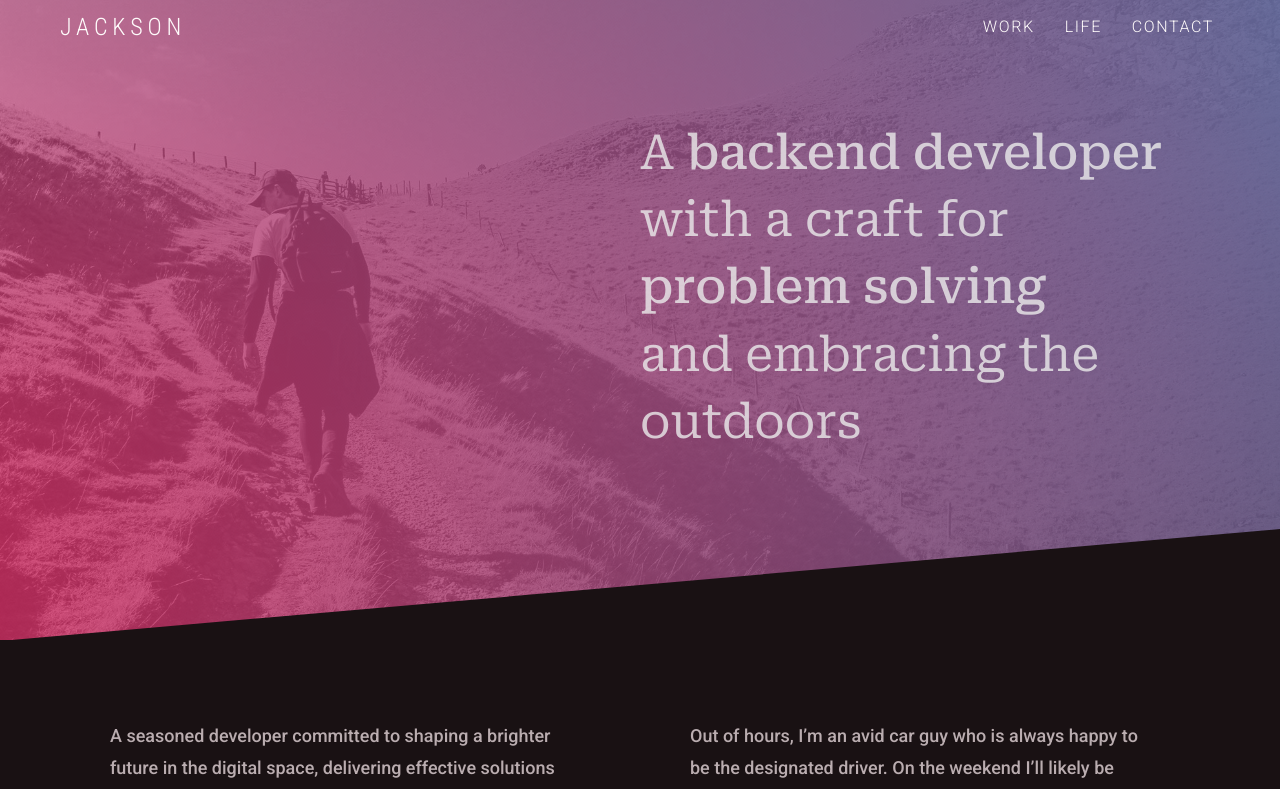
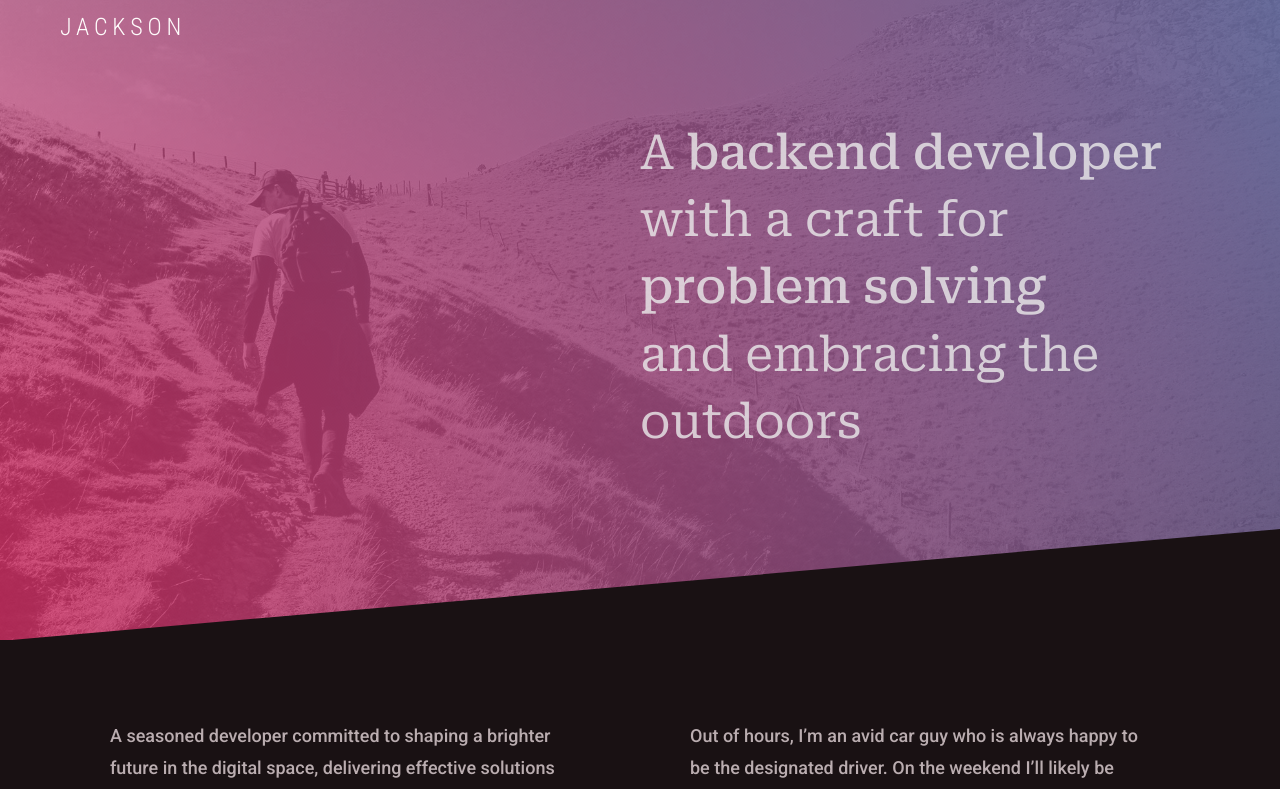
Before and after one commit to jackson-lewis/jacksonlewis.co.uk, a Next.js app: page / in a window 1280 px wide. Shown: the top 789 px of the page. Built offline with nearby package versions, Linux system fonts and the light colour scheme.

Commit message:
Removed site nav

```diff
--- a/components/site-header/index.tsx
+++ b/components/site-header/index.tsx
@@ -13,35 +13,8 @@ export default function SiteHeader() {
             <header className={styles.header}>
                 <div className={`container ${styles.container}`}>
                     <Link href="/">Jackson</Link>
-                    <nav className={styles.nav}>
-                        <ul role="menu">
-                            <li role="menuitem">
-                                <Link href="/work">Work</Link>
-                            </li>
-                            <li role="menuitem">
-                                <Link href="/life">Life</Link>
-                            </li>
-                            <li role="menuitem">
-                                <Link href="/contact">Contact</Link>
-                            </li>
-                        </ul>
-                    </nav>
-                    <button
-                        type="button"
-                        className={[styles['mobile-menu-trigger'], isToggled ? styles.active : ''].filter(Boolean).join(' ')}
-                        onClick={() => updateToggleState(!isToggled)}
-                    >
-                        <svg width="18" height="15" viewBox="0 0 18 15">
-                            <title>Open mobile navigation</title>
-                            <g fill="#fff">
-                                <rect width="18" height="1" y="3" />
-                                <rect width="18" height="1" y="11" />
-                            </g>
-                        </svg>
-                    </button>
                 </div>
             </header>
-            <MobileMenu isToggled={isToggled} />
         </div>
     )
 }
```
